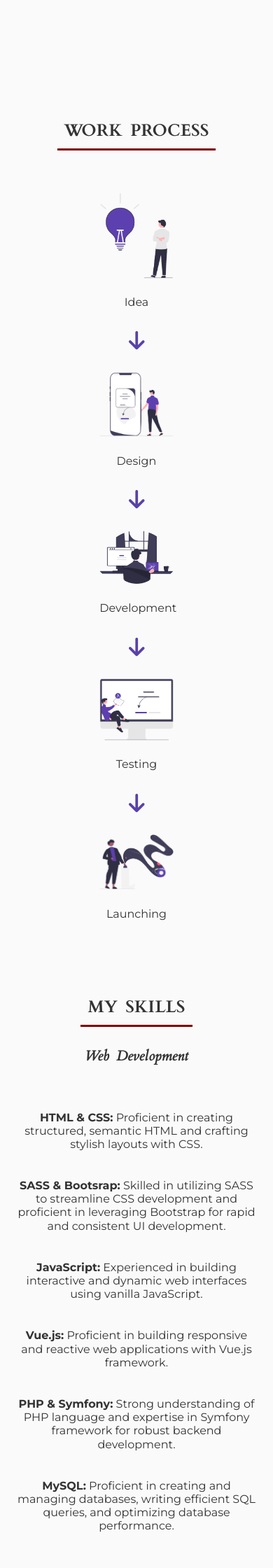
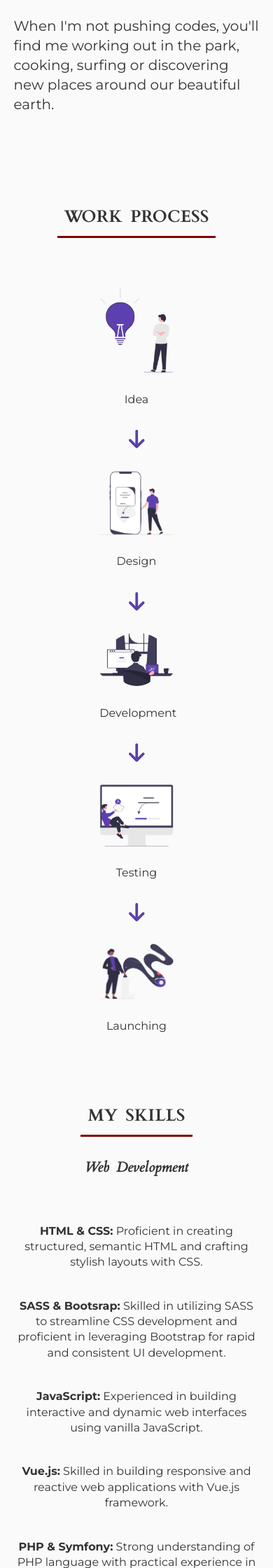
Before and after one commit to DiegNav33/My-Portfolio, a PHP site: page /pages/about.html in a window 390 px wide. Shown: the part 1641-3881 px from the top of the page at 70% size. Run offline with PHP 8.4, Linux system fonts and the light colour scheme; some libraries are stand-ins or nearby versions.

Commit message:
few edits on the mobile version, line height modified, another ul in the about page

```diff
--- a/css/style.css
+++ b/css/style.css
@@ -347,7 +347,7 @@
 :root {
   scroll-behavior: smooth;
   font-size: 62.5%;
-  --lineHeight: 1.2;
+  --lineHeight: 1.4;
   --colorBody: #FAFAFA;
   --colorWhite: #fff;
   --colorRed: #7E0100;
@@ -568,7 +568,7 @@
   width: 150%;
 }
 main .aboutContent article {
-  padding: 5rem 0;
+  padding: 5rem 0 0 0;
   text-align: center;
 }
 main .aboutContent article .aboutContentText {
@@ -592,6 +592,7 @@
   display: flex;
   justify-content: space-between;
   align-items: end;
+  padding: 5rem 0;
 }
 main .aboutContent .aboutContentFlex div {
   width: 20%;
@@ -1253,8 +1254,11 @@
     top: -35px;
     left: -45px;
   }
+  main .aboutContent article:nth-child(2) {
+    padding: 5rem 0 2rem 0;
+  }
   main .aboutContent .aboutContentFlex {
-    margin-top: 6rem;
+    margin-top: 2rem;
     padding: 0;
     flex-direction: column;
     align-items: center;
@@ -1330,6 +1334,7 @@
   main .projectsContent .mockupProject article .textMockupProject p, main .projectsContent .mockupProject article:nth-child(2) .textMockupProject p, main .projectsContent .mockupProject article:nth-child(4) .textMockupProject p, main .projectsContent .mockupProject article:nth-child(6) .textMockupProject p, main .projectsContent .mockupProject article:nth-child(8) .textMockupProject p {
     font-size: 1.6rem;
     padding: 3rem 0;
+    text-align: center;
   }
   main .projectsContent .mockupProject article .textMockupProject ul, main .projectsContent .mockupProject article:nth-child(2) .textMockupProject ul, main .projectsContent .mockupProject article:nth-child(4) .textMockupProject ul, main .projectsContent .mockupProject article:nth-child(6) .textMockupProject ul, main .projectsContent .mockupProject article:nth-child(8) .textMockupProject ul {
     padding: 2rem 0 0 0;
--- a/pages/about.html
+++ b/pages/about.html
@@ -117,9 +117,13 @@
                     <li><strong>HTML & CSS:</strong> Proficient in creating structured, semantic HTML and crafting stylish layouts with CSS.</li>
                     <li><strong>SASS & Bootsrap:</strong> Skilled in utilizing SASS to streamline CSS development and proficient in leveraging Bootstrap for rapid and consistent UI development.</li>
                     <li><strong>JavaScript:</strong> Experienced in building interactive and dynamic web interfaces using vanilla JavaScript.</li>
-                    <li><strong>Vue.js:</strong> Proficient in building responsive and reactive web applications with Vue.js framework.</li>
-                    <li><strong>PHP & Symfony:</strong> Strong understanding of PHP language and expertise in Symfony framework for robust backend development.</li>
+                    <li><strong>Vue.js:</strong> Skilled in building responsive and reactive web applications with Vue.js framework.</li>
+                    <li><strong>PHP & Symfony:</strong> Strong understanding of PHP language with practical experience in Symfony framework for backend development.</li>
                     <li><strong>MySQL:</strong> Proficient in creating and managing databases, writing efficient SQL queries, and optimizing database performance.</li>
+                </ul>
+                <h4>Design Tools</h4>
+                <ul>
+                    <li><strong>Figma:</strong> Skilled in using Figma for collaborative interface design, prototyping, and design systems.</li>
                 </ul>
                 <h4>Photo & Video Editing</h4>
                 <ul>
--- a/scss/_media-query.scss
+++ b/scss/_media-query.scss
@@ -165,8 +165,12 @@
             }
         }
         .aboutContent{
+
+            article:nth-child(2) {
+                padding: 5rem 0 2rem 0;
+            }
             .aboutContentFlex{
-                margin-top: 6rem;
+                margin-top: 2rem;
                 padding: 0;
                 flex-direction: column;
                 align-items: center;
@@ -237,7 +241,6 @@
         .projectsContent{
 
             .mockupProject{
-
                 .articleLeft{
                     transform: translateX(0%);
                     opacity: 0;
@@ -269,6 +272,7 @@
                         p{
                             font-size: 1.6rem;
                             padding: 3rem 0;
+                            text-align: center;
                         }
 
                         ul{
--- a/scss/_root.scss
+++ b/scss/_root.scss
@@ -1,7 +1,7 @@
 :root {
     scroll-behavior: smooth;
     font-size: 62.5%;
-    --lineHeight: 1.2;
+    --lineHeight: 1.4;
     --colorBody: #FAFAFA;
     --colorWhite: #fff;
     --colorRed: #7E0100;
--- a/scss/style.scss
+++ b/scss/style.scss
@@ -186,7 +186,7 @@
 
     .aboutContent{
         article{
-            padding: 5rem 0;
+            padding: 5rem 0 0 0;
             text-align: center;
             .aboutContentText{
                 padding: 5rem 0;
@@ -211,6 +211,7 @@
             display: flex;
             justify-content: space-between;
             align-items: end;
+            padding: 5rem 0;
 
             div{
                 width: 20%;
```
Also changed, not shown: 1 other file.
